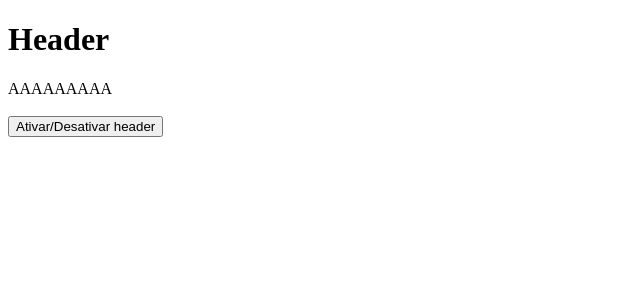
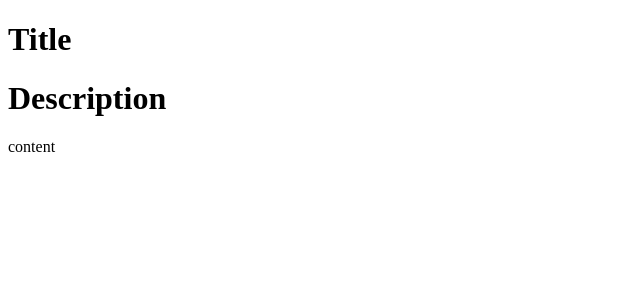
Before and after one commit to jao338/AulasVue2, a Vue app: page / in a window 1280 px wide. Shown: the top 300 px of the page, without its empty margins (0-640 px from the left). Built offline with nearby package versions, Linux system fonts and the light colour scheme.

Commit message:
12 - Componentes slots

```diff
--- a/src/App.vue
+++ b/src/App.vue
@@ -1,10 +1,21 @@
 <template>
 
-<div id="app">
-  <headerComponent v-if="showHeader"/>
+<div>
 
-  <br>
-  <button @click="showHeader = !showHeader">Ativar/Desativar header</button>
+  <headerComponent>
+
+    <!-- Tudo que estiver dentro de um template com "v-slot:name_slot" será colocado dentro do slot correspondente no elemento filho -->
+    <template v-slot:title>
+      Title
+    </template>
+
+    <template v-slot:description>
+      Description
+    </template>
+
+    content
+
+  </headerComponent>
 
 </div>
 
@@ -20,45 +31,9 @@ export default {
     headerComponent
   },
 
-  data(){
-    return {
-      name: 'AAAAAAAAA',
-      showHeader: true,
-    }
-  },
-
-  // "this.$el" retorna o elemento raiz do componente, no caso a div de id "app"
-  //  Executado antes de atualizar o componente
-  beforeUpdate(){
-    console.log("beforeUpdate -", this.name, ", DOM -", this.$el)
-  },
-
-  //  Executado após atualizar o componente
-  updated(){
-    console.log("updated -", this.name, ", DOM -", this.$el)
-  },
-
-  //  Executado antes de criar o componente
-  beforeCreate(){
-    console.log("beforeCreate -", this.name, ", DOM -", this.$el)
-  },
-
-  //  Executado após criar o componente
-  created(){
-    console.log("created -", this.name, ", DOM -", this.$el)
-  },
-
-  //  Executado antes de montar o componente
-  beforeMount(){
-    console.log("beforeMount -", this.name, ", DOM -", this.$el)
-  },
-
-  //  Executado após montar o componente
   mounted() {
-    console.log("mounted -", this.name, ", DOM -", this.$el)
-    document.title = 'Aulas Vue.js 3'
-  },
-
+    document.title = "Aulas Vue.js 3"
+  }
 }
 </script>
 
--- a/src/components/headerComponent,.vue
+++ b/src/components/headerComponent,.vue
@@ -1,10 +1,17 @@
 <template>
 
-<div id="app">
+<div id="headerComponent">
 
-  <h1>Header</h1>
+  <!-- Um slot é um pedaço de um componente. Caso ele possua um atributo "name" ele poderá assim que utlizado no elemento pai possuir um conteúdo personalizado -->
+  <h1 v-if="$slots.title">
+    <slot name="title"/>
+  </h1>
 
-  <span>{{ name }}</span>
+  <h1>
+    <slot name="description"/>
+  </h1>
+
+  <slot/>
 
 </div>
 
@@ -13,31 +20,8 @@
 <script>
 export default {
 
-  data() {
-    return {
-      name: 'AAAAAAAAA',
-    }
-  },
-
-  methods: {
-
-  },
-
-  watch: {
-
-  },
-
-  computed: {
-
-  },
-
-  // "this.$el" retorna o elemento raiz do componente, no caso a div de id "app"
-  beforeUnmount() {
-    console.log("beforeUnmount -", this.name, ", DOM -", this.$el)
-  },
-
-  unmounted(){
-    console.log("unmounted -", this.name, ", DOM -", this.$el)
+  mounted(){
+    console.log(this.$slots)
   }
 
 }
```
